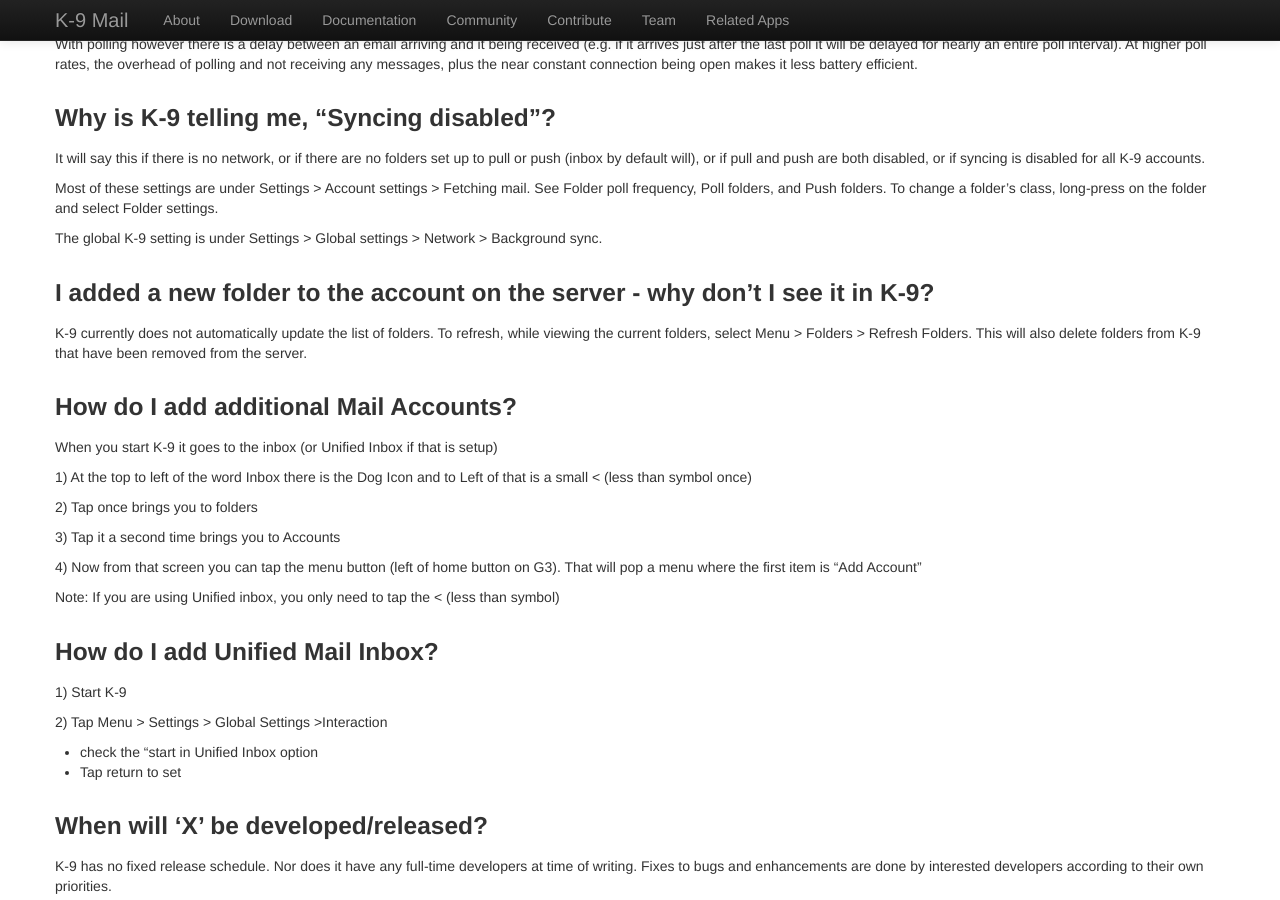
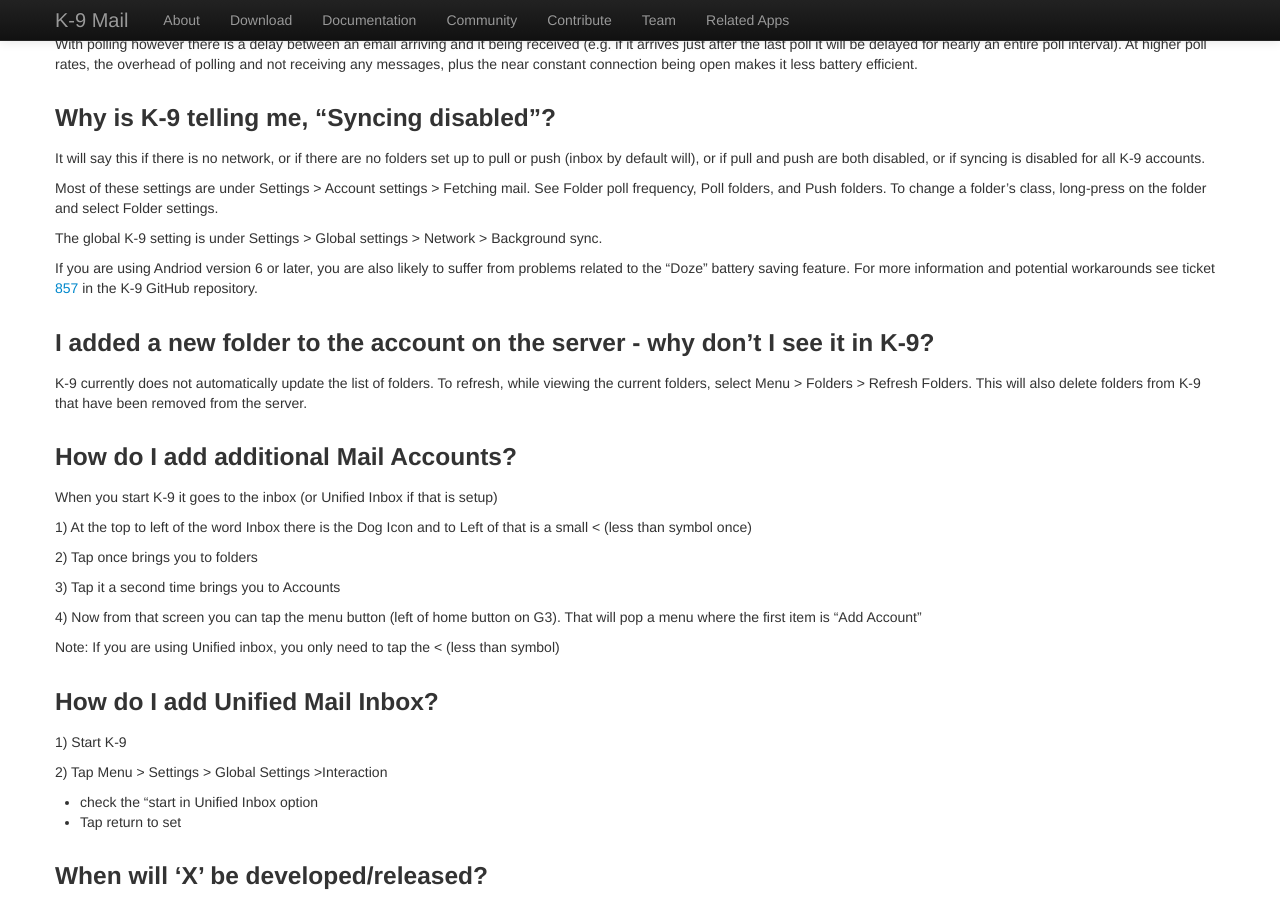
Before and after one commit to k9mail/k9mail.app, a Jekyll site: the page built from documentation/faq.md, in a window 1280 px wide and 900 px high, scrolled down 3210 px. Built offline with Jekyll 4.4.1, drawn with Linux system fonts in a browser that asks for light colours; nearby versions of some CDN libraries.

Commit message:
Mention Doze problems in "Syncing disabled" section (#51)

```diff
--- a/documentation/faq.md
+++ b/documentation/faq.md
@@ -173,6 +173,8 @@ Most of these settings are under Settings > Account settings > Fetching mail. Se
 
 The global K-9 setting is under Settings > Global settings > Network > Background sync.
 
+If you are using Andriod version 6 or later, you are also likely to suffer from problems related to the "Doze" battery saving feature. For more information and potential workarounds see ticket [857](https://github.com/k9mail/k-9/issues/857) in the K-9 GitHub repository.
+
 ### <a name="anchor16"></a> I added a new folder to the account on the server - why don't I see it in K-9?
 
 K-9 currently does not automatically update the list of folders. To refresh, while viewing the current folders, select Menu > Folders > Refresh Folders. This will also delete folders from K-9 that have been removed from the server.
```
